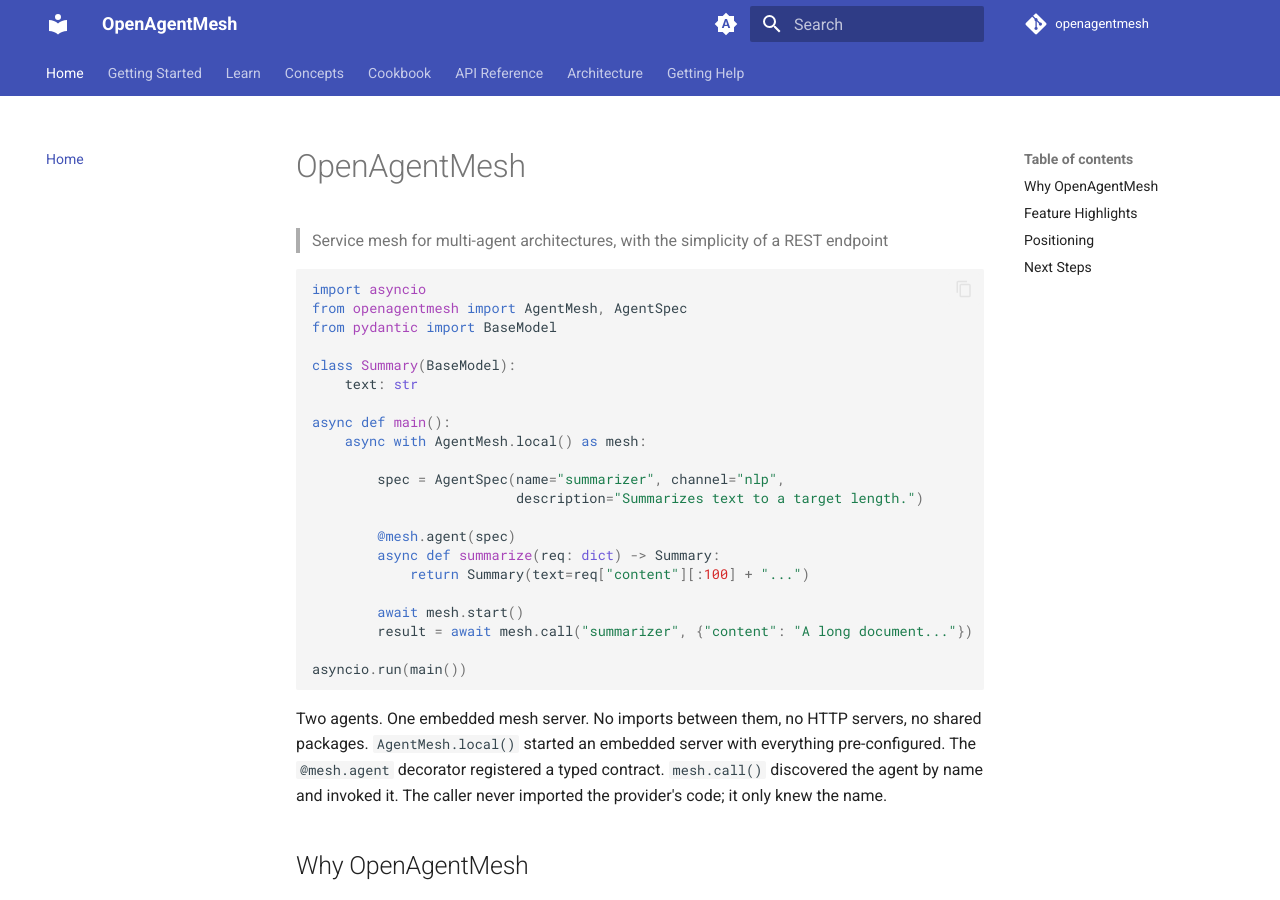
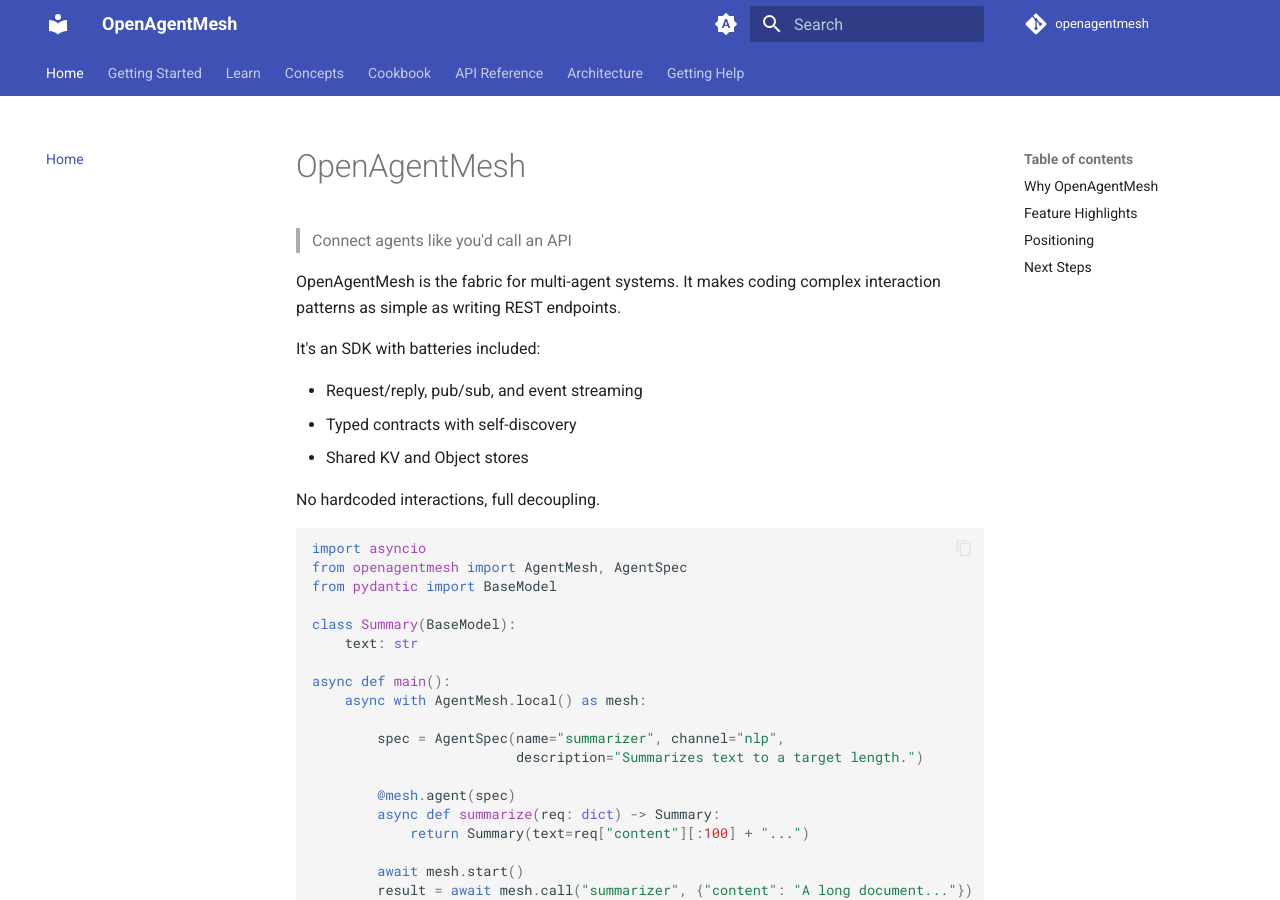
Before and after one commit to openagentmesh/openagentmesh, an MkDocs documentation site: the page built from docs/index.md, in a window 1280 px wide and 900 px high. Built offline with MkDocs 1.6.1 and Material for MkDocs 9.7.7, drawn with Linux system fonts in a browser that asks for light colours; comment, search, counter and statistics services are not loaded.

Commit message:
docs: update project positioning and landing page hero
Co-Authored-By: Claude Opus 4.6 (1M context) <noreply@anthropic.com>

````diff
--- a/docs/index.md
+++ b/docs/index.md
@@ -1,6 +1,16 @@
 # OpenAgentMesh
 
-> Service mesh for multi-agent architectures, with the simplicity of a REST endpoint
+> Connect agents like you'd call an API
+
+OpenAgentMesh is the fabric for multi-agent systems. It makes coding complex interaction patterns as simple as writing REST endpoints.
+
+It's an SDK with batteries included:
+
+- Request/reply, pub/sub, and event streaming
+- Typed contracts with self-discovery
+- Shared KV and Object stores
+
+No hardcoded interactions, full decoupling.
 
 ```python
 import asyncio
````
Also changed, not shown: CLAUDE.md (+1 -1 lines).
